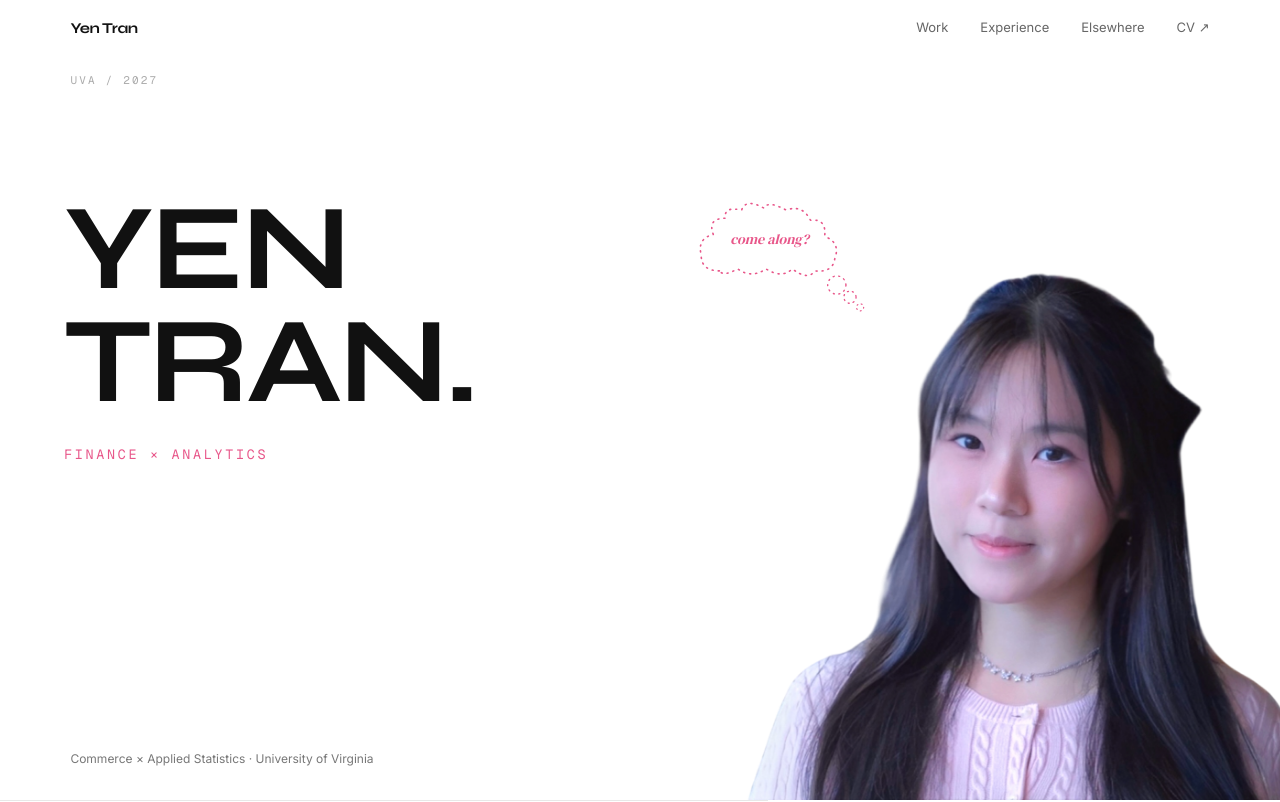
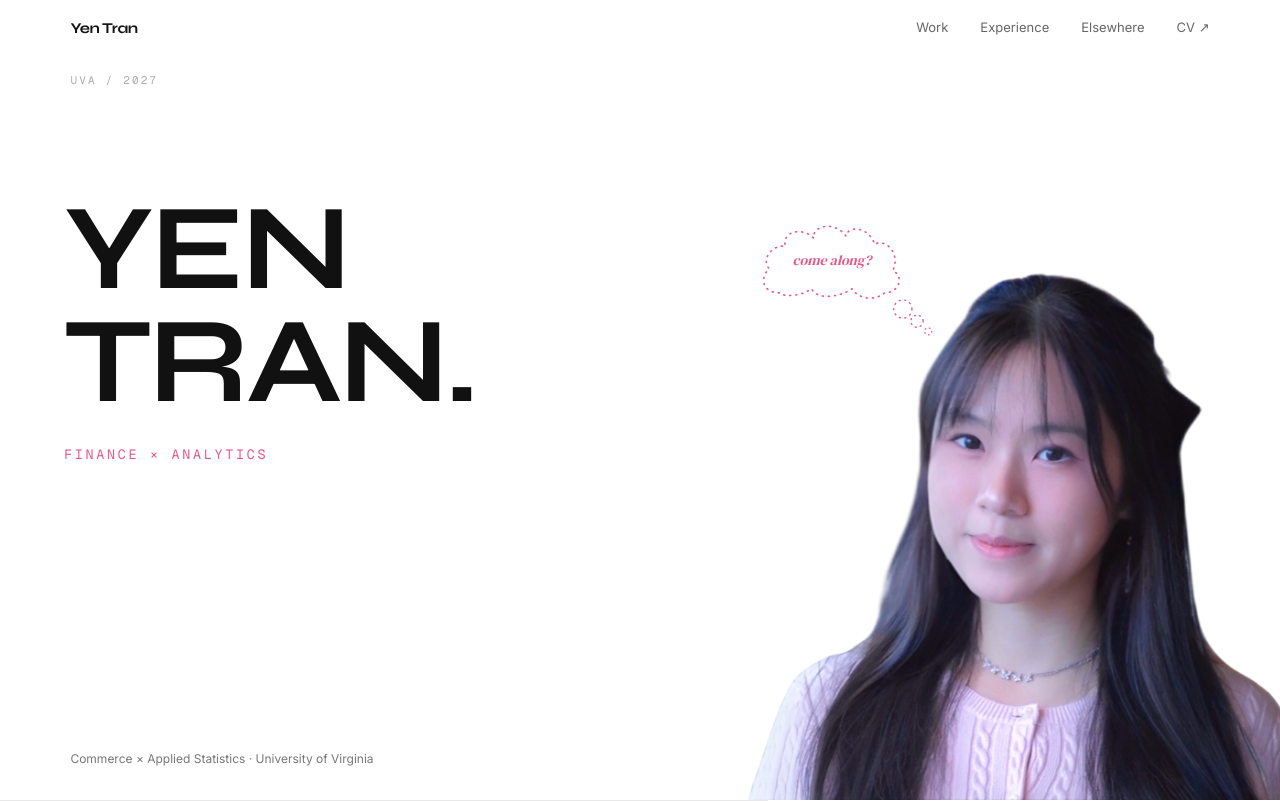
Before and after one commit to inn162/yen-portfolio, a Next.js app in the folder yen-portfolio/: page / in a window 1280 px wide. Shown: the top 802 px of the page. Built offline with nearby package versions, Linux system fonts and the light colour scheme.

Commit message:
Refine thought cloud: larger irregular lobes, shift closer to portrait
6 cubic-bezier lobes replace small scallops. Container moved to
top:28% left:59vw (~60px right, ~25px down). Trailing puffs shifted
right to close gap to hair.

Co-Authored-By: Claude Sonnet 4.6 <noreply@anthropic.com>

```diff
--- a/yen-portfolio/app/components/HeroName.tsx
+++ b/yen-portfolio/app/components/HeroName.tsx
@@ -40,24 +40,20 @@ function ThoughtBubble({
         style={{ overflow: "visible", display: "block" }}
         aria-hidden="true"
       >
-        {/* Hand-drawn cloud — 7 soft lobes, slightly irregular */}
+        {/* Hand-drawn cloud — 6 large irregular lobes, loose editorial feel */}
         <path
           d="
-            M 28,70
-            Q 10,70 10,54
-            Q 6,38 22,34
-            Q 16,18 34,18
-            Q 32,6 50,10
-            Q 54,-2 72,8
-            Q 76,0 94,10
-            Q 110,4 118,20
-            Q 134,18 132,36
-            Q 148,42 142,58
-            Q 140,72 122,70
-            Q 116,80 100,68
-            Q 90,78 74,68
-            Q 60,78 46,68
-            Q 32,76 28,70
+            M 24,68
+            C 8,68 4,54 14,44
+            C 6,36 16,20 30,22
+            C 26,8 46,2 58,14
+            C 56,2 78,-4 90,12
+            C 92,0 114,4 118,20
+            C 130,14 144,30 136,46
+            C 148,52 142,68 128,68
+            C 116,78 100,72 96,64
+            C 80,74 60,74 56,64
+            C 44,72 28,72 24,68
             Z
           "
           fill="white"
@@ -68,10 +64,10 @@ function ThoughtBubble({
           strokeLinejoin="round"
         />
 
-        {/* Trailing puffs — cascade lower-right toward portrait head */}
-        <circle cx="144" cy="84"  r="9"   fill="white" stroke="#e8578a" strokeWidth="1.4" strokeDasharray="1 4.5"  strokeLinecap="round" />
-        <circle cx="157" cy="96"  r="6"   fill="white" stroke="#e8578a" strokeWidth="1.3" strokeDasharray="1 4"    strokeLinecap="round" />
-        <circle cx="167" cy="106" r="3.5" fill="white" stroke="#e8578a" strokeWidth="1.2" strokeDasharray="0.8 3.5" strokeLinecap="round" />
+        {/* Trailing puffs — tighter spacing toward portrait head */}
+        <circle cx="146" cy="84"  r="9"   fill="white" stroke="#e8578a" strokeWidth="1.4" strokeDasharray="1 4.5"  strokeLinecap="round" />
+        <circle cx="160" cy="96"  r="6"   fill="white" stroke="#e8578a" strokeWidth="1.3" strokeDasharray="1 4"    strokeLinecap="round" />
+        <circle cx="171" cy="106" r="3.5" fill="white" stroke="#e8578a" strokeWidth="1.2" strokeDasharray="0.8 3.5" strokeLinecap="round" />
       </svg>
 
       {/* Text overlay — centered in the cloud body (≈49%, 43% of viewBox) */}
@@ -79,8 +75,8 @@ function ThoughtBubble({
         className="italic leading-none pointer-events-none"
         style={{
           position: "absolute",
-          top: "43%",
-          left: "49%",
+          top: "40%",
+          left: "48%",
           transform: "translate(-50%, -50%)",
           fontFamily: "var(--font-accent)",
           fontSize: "clamp(0.72rem, 1.1vw, 1rem)",
@@ -192,7 +188,7 @@ export default function HeroName() {
       {/* Thought bubble — left of portrait head, trails toward portrait */}
       <motion.div
         className="absolute z-[6]"
-        style={{ top: "25%", left: "54vw" }}
+        style={{ top: "28%", left: "59vw" }}
         initial={{ opacity: 0 }}
         animate={{ opacity: 1 }}
         transition={{ delay: 1.1, duration: 0.8 }}
```
